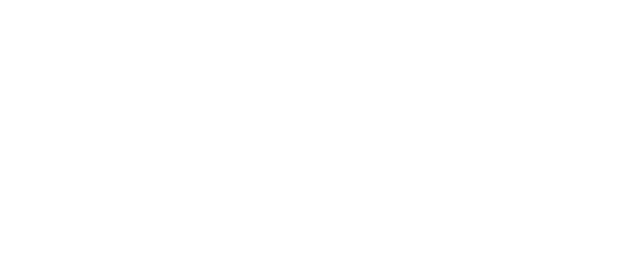
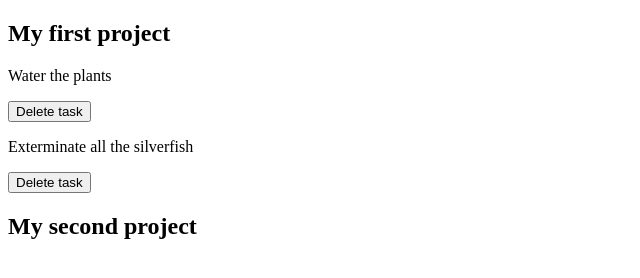
Before and after one commit to arwin4/odin-todo-list, a website built with webpack: page index.html in a window 1280 px wide. Shown: the whole page, without its empty margins (0-640 px from the left). Built offline with nearby package versions, Linux system fonts and the light colour scheme.

Commit message:
Add basic DOM view
Object changes:
 - Add ID property to projects
 - Add _project_ ID property to tasks
 - Allow tasks to be deleted from its project
 - Add getProjects for projectManager

DOM changes:
 - Implement DOM render
 - Add delete button to tasks

```diff
--- a/index.html
+++ b/index.html
@@ -4,5 +4,7 @@
     <meta charset="utf-8" />
     <title>Todo list</title>
   </head>
-  <body></body>
+  <body>
+    <div class="projects-container"></div>
+  </body>
 </html>
--- a/src/index.js
+++ b/src/index.js
@@ -1,10 +1,9 @@
 import { taskFactory, projectFactory, projectManager } from './task';
+import renderProjects from './screen';
 
-const task1 = taskFactory('name of task 1');
-task1.setName('newname');
-console.log(task1.getName());
+const project1 = projectManager.addProject('My first project');
+const project2 = projectManager.addProject('My second project');
+project1.addTask('Water the plants');
+project1.addTask('Exterminate all the silverfish');
 
-const project1 = projectFactory('project1');
-console.log(project1.getName());
-project1.addTask(task1);
-console.log(project1.getTasks()[0].getName());
+renderProjects();
--- a/src/screen.js
+++ b/src/screen.js
@@ -0,0 +1,42 @@
+import { projectManager } from './task';
+
+const removeTaskObject = (project, task) => project.deleteTask(task.getID());
+
+const projectContainer = document.querySelector('.projects-container');
+
+function renderProjects() {
+  // The projects (and tasks) are re-rendered completely every time a change is
+  // made to the data. Not efficient.
+
+  // Clear the container for render
+  projectContainer.replaceChildren();
+
+  const projects = projectManager.getProjects();
+  Object.values(projects).forEach((project) => {
+    // Render the project names
+    const projectName = document.createElement('h2');
+    projectName.textContent = project.getName();
+    projectContainer.appendChild(projectName);
+
+    // Render the tasks inside the projects
+    const tasks = project.getTasks();
+    Object.values(tasks).forEach((task) => {
+      const taskName = document.createElement('p');
+      taskName.textContent = task.getName();
+      projectContainer.appendChild(taskName);
+
+      // Render delete button
+      const deleteBtn = document.createElement('button');
+      deleteBtn.textContent = 'Delete task';
+      deleteBtn.addEventListener('click', () => {
+        // Delete task in project object
+        removeTaskObject(project, task);
+        // Re-render
+        renderProjects();
+      });
+      projectContainer.appendChild(deleteBtn);
+    });
+  });
+}
+
+export default renderProjects;
--- a/src/task.js
+++ b/src/task.js
@@ -1,6 +1,13 @@
 import { v4 as uuid } from 'uuid';
 
-const taskFactory = function taskFactory(name, description, priority, dueDate) {
+const taskFactory = function taskFactory(
+  project,
+  name = 'Task',
+  description = '',
+  priority = 'normal',
+  dueDate = 'PLACEHOLDER',
+) {
+  let projectID = project;
   let taskName = name;
   let taskDescription = description;
   let taskPriority = priority;
@@ -14,6 +21,7 @@ const taskFactory = function taskFactory(name, description, priority, dueDate) {
   };
 
   // Get task properties
+  const getProject = () => projectID;
   const getName = () => taskName;
   const getDescription = () => taskDescription;
   const getPriority = () => taskPriority;
@@ -21,6 +29,10 @@ const taskFactory = function taskFactory(name, description, priority, dueDate) {
   const getID = () => id;
 
   // Set task properties
+  const setProject = (string) => {
+    projectID = string;
+  };
+
   const setName = (string) => {
     taskName = string;
   };
@@ -35,11 +47,13 @@ const taskFactory = function taskFactory(name, description, priority, dueDate) {
   };
 
   return {
+    getProject,
     getName,
     getDescription,
     getPriority,
     getDueDate,
     getID,
+    setProject,
     setName,
     setDescription,
     setPriority,
@@ -50,20 +64,25 @@ const taskFactory = function taskFactory(name, description, priority, dueDate) {
 
 const projectFactory = function projectFactory(name) {
   let projectName = name;
-  const tasks = [];
-  const id = uuid();
+  let tasks = [];
+  const projectID = uuid();
 
-  function addTask(task) {
-    const newTask = taskFactory(task);
+  function addTask(taskName) {
+    const newTask = taskFactory(projectID, taskName);
     tasks.push(newTask);
+    return newTask;
   }
 
-  // Delete task by name
+  // Delete task by ID
+  // Mutates the array!
+  function deleteTask(id) {
+    tasks = tasks.filter((task) => task.getID() !== id);
+  }
 
   // Get project properties
   const getName = () => projectName;
   const getTasks = () => tasks;
-  const getID = () => id;
+  const getID = () => projectID;
 
   // Set project properties
   const setName = (string) => {
@@ -73,6 +92,7 @@ const projectFactory = function projectFactory(name) {
   return {
     setName,
     addTask,
+    deleteTask,
     getName,
     getTasks,
     getID,
@@ -85,10 +105,13 @@ const projectManager = (() => {
   function addProject(name) {
     const newProject = projectFactory(name);
     projects.push(newProject);
+    return newProject;
   }
+
+  const getProjects = () => projects;
   // delete project
 
-  return { addProject };
+  return { addProject, getProjects };
 })();
 
 export { taskFactory, projectFactory, projectManager };
```
Also changed, not shown: dist/index.html, dist/main.js.
